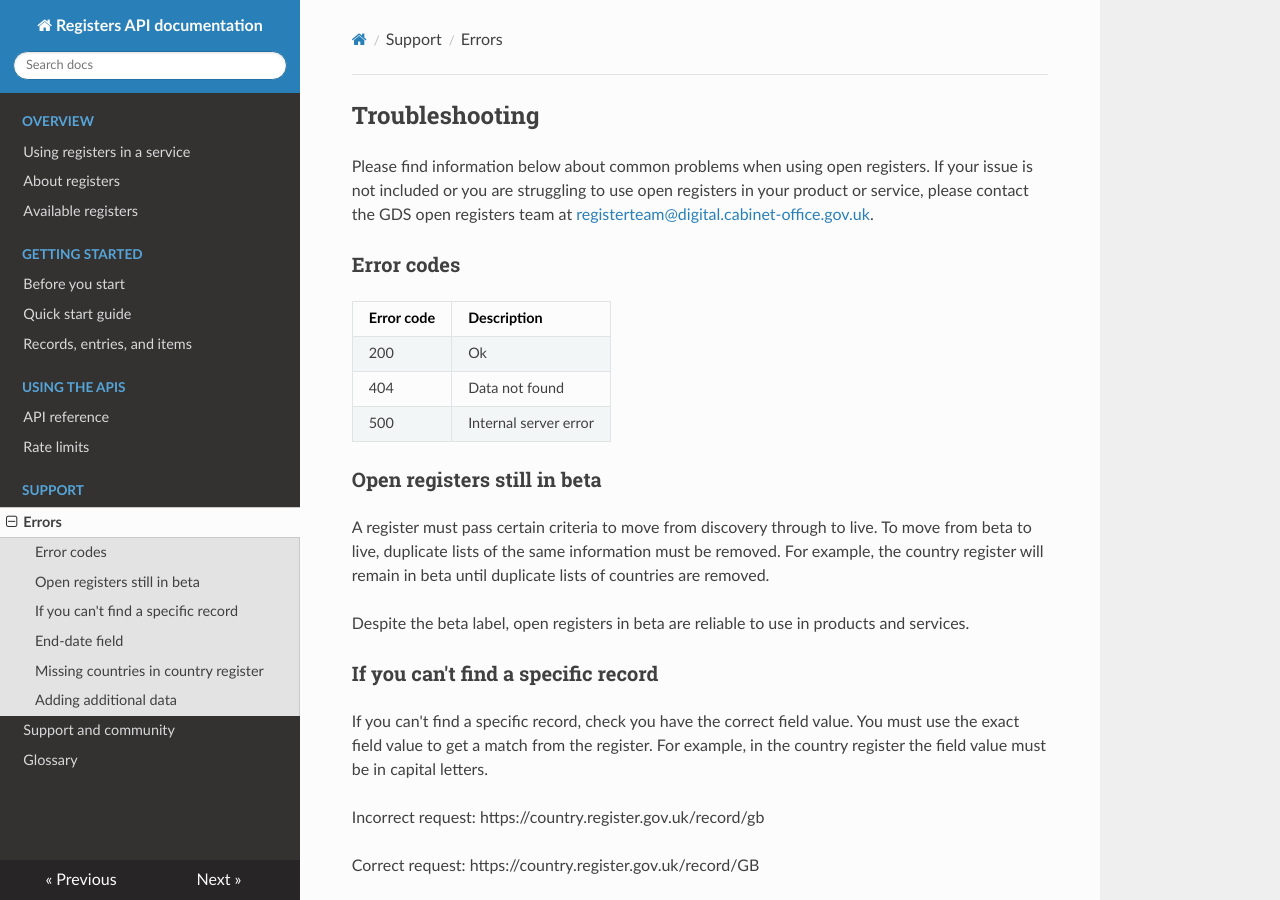
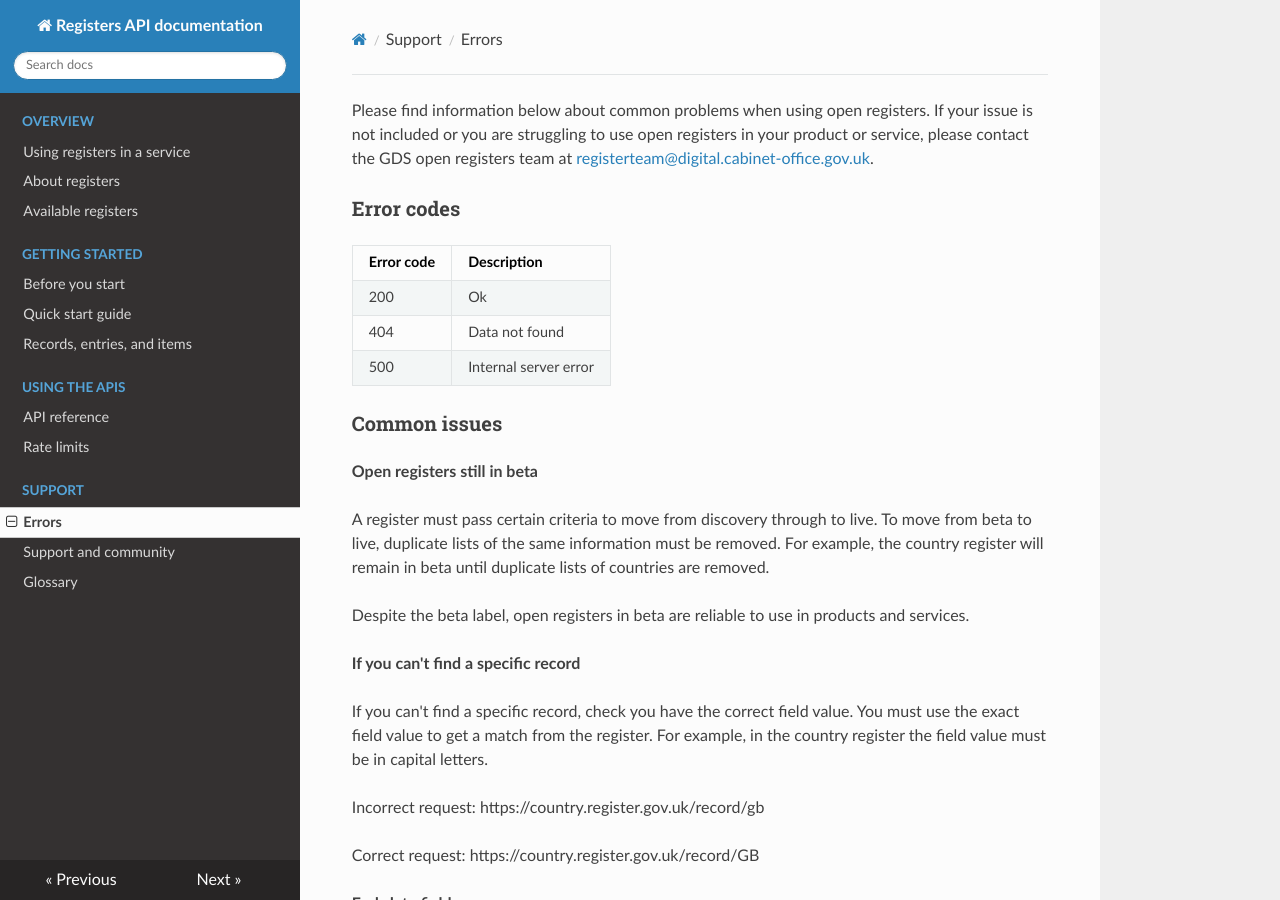
Before and after one commit to J-Lambo/J-Lambo.github.io-open-registers-tech-docs, an MkDocs documentation site: the page built from docs/support/troubleshooting.md, in a window 1280 px wide and 900 px high. Built offline with MkDocs 1.6.1, drawn with Linux system fonts in a browser that asks for light colours; nearby versions of some CDN libraries; old or Windows-style settings are respelled for this version of MkDocs.

Commit message:
Format alterations
Change h3s to bold text, remove h2 header for easier navigation on
ReadTheDocs

```diff
--- a/docs/support/troubleshooting.md
+++ b/docs/support/troubleshooting.md
@@ -1,5 +1,3 @@
-## Troubleshooting
-
 Please find information below about common problems when using open registers. If your issue is not included or you are struggling to use open registers in your product or service, please contact the GDS open registers team at <a href="mailto:registerteam@digital.cabinet-office.gov.uk">registerteam@digital.cabinet-office.gov.uk</a>.
 
 ### Error codes
@@ -10,13 +8,15 @@ Please find information below about common problems when using open registers. I
 | 404        | Data not found        |
 | 500        | Internal server error |
 
-### Open registers still in beta
+### Common issues
+
+**Open registers still in beta**
 
 A register must pass certain criteria to move from discovery through to live. To move from beta to live, duplicate lists of the same information must be removed. For example, the country register will remain in beta until duplicate lists of countries are removed.
 
 Despite the beta label, open registers in beta are reliable to use in products and services.
 
-### If you can't find a specific record
+**If you can't find a specific record**
 
 If you can't find a specific record, check you have the correct field value. You must use the exact field value to get a match from the register. For example, in the country register the field value must be in capital letters.
 
@@ -24,16 +24,16 @@ Incorrect request: https://country.register.gov.uk/record/gb
 
 Correct request: https://country.register.gov.uk/record/GB
 
-### End-date field
+**End-date field**
 
 The `end-date` field is used to note when an entry ceases to be valid. For example, in the country register, the end-date field contains the date when a country was dissolved or changed its name. For example, the `end-date` field value for East Germany is `1990-10-02`.
 
 You may need to remove records with an end-date if your product or service only requires data on existing countries.
 
-### Missing countries in country register
+**Missing countries in country register**
 
 The country register only contains countries recognised by the Foreign and Commonwealth Office. As such, the country register does not contain territories such as Gibraltar and the Occupied Palestinian Territories. These are included in the territories register, which is in discovery.
 
-### Adding additional data
+**Adding additional data**
 
 If you want to combine register data with data from other sources, it can be useful to keep the data from each source in separate files and combine them at a later stage. For example, you could keep separate files for data about countries and data about territories.
```
